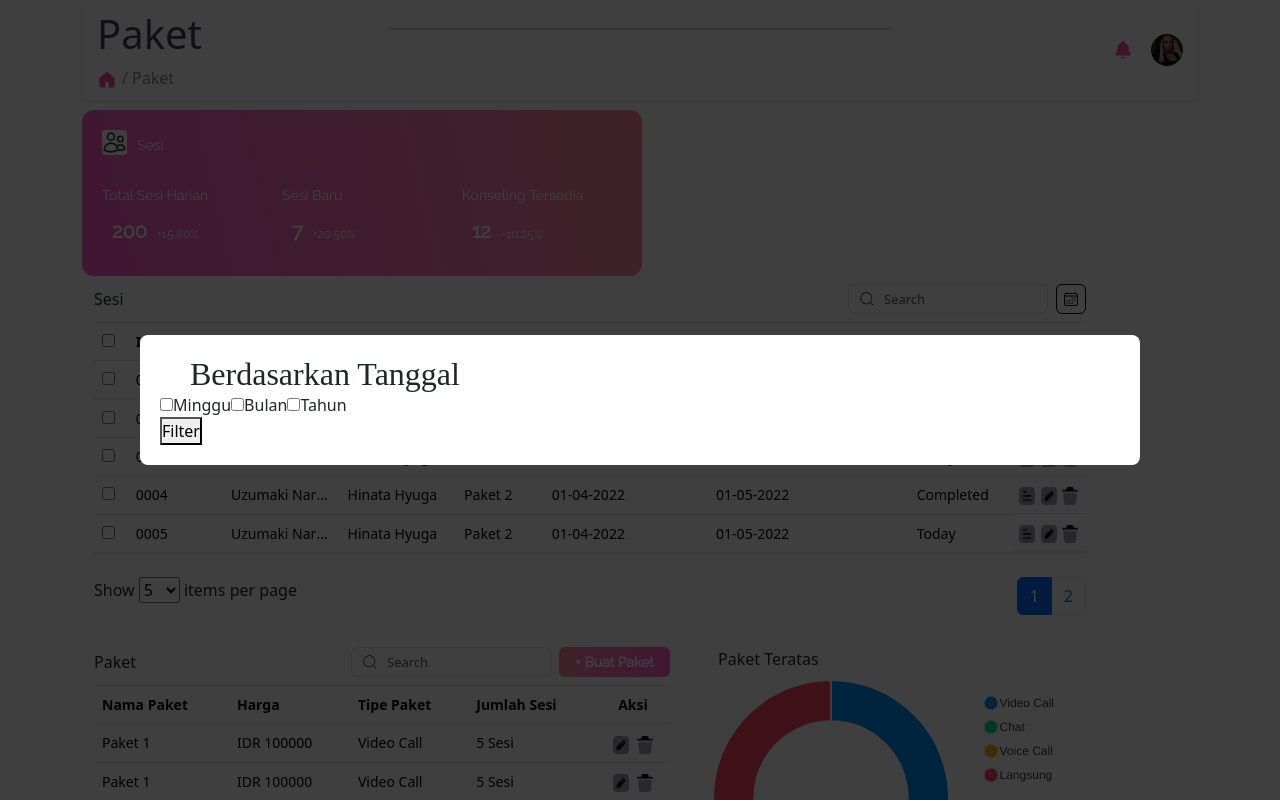
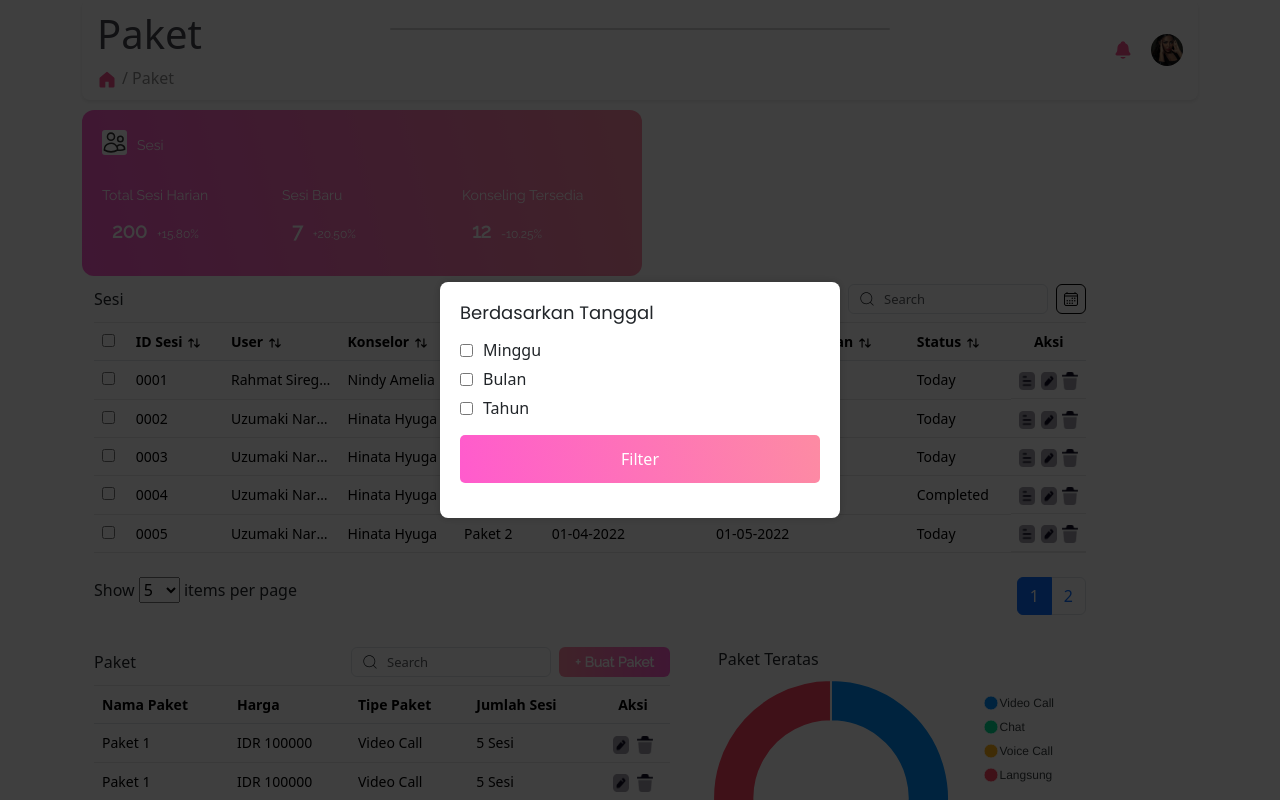
Before and after one commit to Capstone-Tim-14/woman-center-fe, a React (Vite) app in the folder women-center/: page /profile in a window 1280 px wide. Both pictures are taken after a click on the button 1071 px from the left and 299 px from the top of the page. Shown: the top 800 px of the page. Built offline with nearby package versions, Linux system fonts and the light colour scheme; data requests are answered from the project's data file.

Commit message:
css filterKalenderPaket

```diff
--- a/women-center/src/component/molekul/modal/filterKalenderPaket.jsx
+++ b/women-center/src/component/molekul/modal/filterKalenderPaket.jsx
@@ -1,6 +1,7 @@
 import React, { useState, useEffect } from 'react';
 import Modal from 'react-bootstrap/Modal'
 import { IoCalendarOutline } from "react-icons/io5";
+import '../../../style/filterKalenderPaket.css'
 
 const FilterKalenderPaket = () => {
   const [selectedOption, setSelectedOption] = useState(null);
@@ -117,9 +118,9 @@ const FilterKalenderPaket = () => {
       </button>
 
       <Modal show={show} onHide={handleClose}>
-        <div className="modal-overlay">
-            <div className="popup">
-            <div className="popup-header">
+        <div className="modal-overlay-kalender">
+            <div className="popup-kalender">
+            <div className="popup-header-kalender">
                 <h2>Berdasarkan Tanggal</h2>
             </div>
             <div>
@@ -165,7 +166,7 @@ const FilterKalenderPaket = () => {
                 />
                 </div>
             )}
-            <button className="filter-date-button" onClick={handleFilterDate}>
+            <button className="filter-date-button-kalender" onClick={handleFilterDate}>
                 Filter
             </button>
             </div>
--- /dev/null
+++ b/women-center/src/style/filterKalenderPaket.css
@@ -0,0 +1,85 @@
+:root {
+    --gradient-button-grad: linear-gradient(257deg, #FD8BA3 0%, #FF5BCD 100%);
+  }
+
+  .modal-overlay-kalender {
+    position: fixed;
+    top: 0;
+    left: 0;
+    width: 100%;
+    height: 100%;
+    background: rgba(0, 0, 0, 0.5);
+    display: flex;
+    justify-content: center;
+    align-items: center;
+  }
+
+  .popup-kalender  {
+    background: #fff;
+    padding: 20px;
+    border-radius: 8px;
+    box-shadow: 0 0 10px rgba(0, 0, 0, 0.2);
+    width: 400px;
+  }
+
+  .popup-header-kalender {
+    display: flex;
+    justify-content: space-between;
+    align-items: center;
+    margin-bottom: 15px;
+    font-family: "Poppins", sans-serif;
+    font-size: 15px;
+  }
+
+  .popup-header-kalender h2 {
+    margin: 0;
+    font-size: 18px;
+  }
+
+  .popup-kalender div {
+    margin-bottom: 15px;
+  }
+
+
+  .popup-kalender label {
+    display: block;
+    margin-bottom: 5px; /* Adjusted spacing */
+    margin-right: 10px; /* Atur jarak antara label dan checkbox sesuai kebutuhan */
+}
+
+.popup-kalender div label {
+  margin-bottom: 5px; /* Adjusted spacing between label and checkbox */
+  display: flex;
+  align-items: center; /* Align label and checkbox vertically */
+}
+
+.popup-kalender div input[type="checkbox"] {
+  margin-right: 10px; /* Adjusted spacing between checkbox and text */
+}
+
+.popup-kalender div label span {
+  display: block; /* Ensure text is on a new line (block element) */
+}
+
+  /* Center the filter button with wider width */
+  .filter-date-button-kalender {
+    background: var(--gradient-button-grad);
+    width: 100%;
+    color: #fff;
+    border: none;
+    padding: 12px 20px; /* Wider padding */
+    border-radius: 5px;
+    cursor: pointer;
+    margin: 15px 0; /* Add margin for spacing */
+    display: block; /* Make the button a block element */
+  }
+
+  /* Change font to Poppins for date inputs */
+  .popup-kalender input[type="date"] {
+    font-family: "Poppins", sans-serif;
+    margin-bottom: 10px;
+  }
+
+  .popup-header-kalender {
+    position: relative;
+}
```
